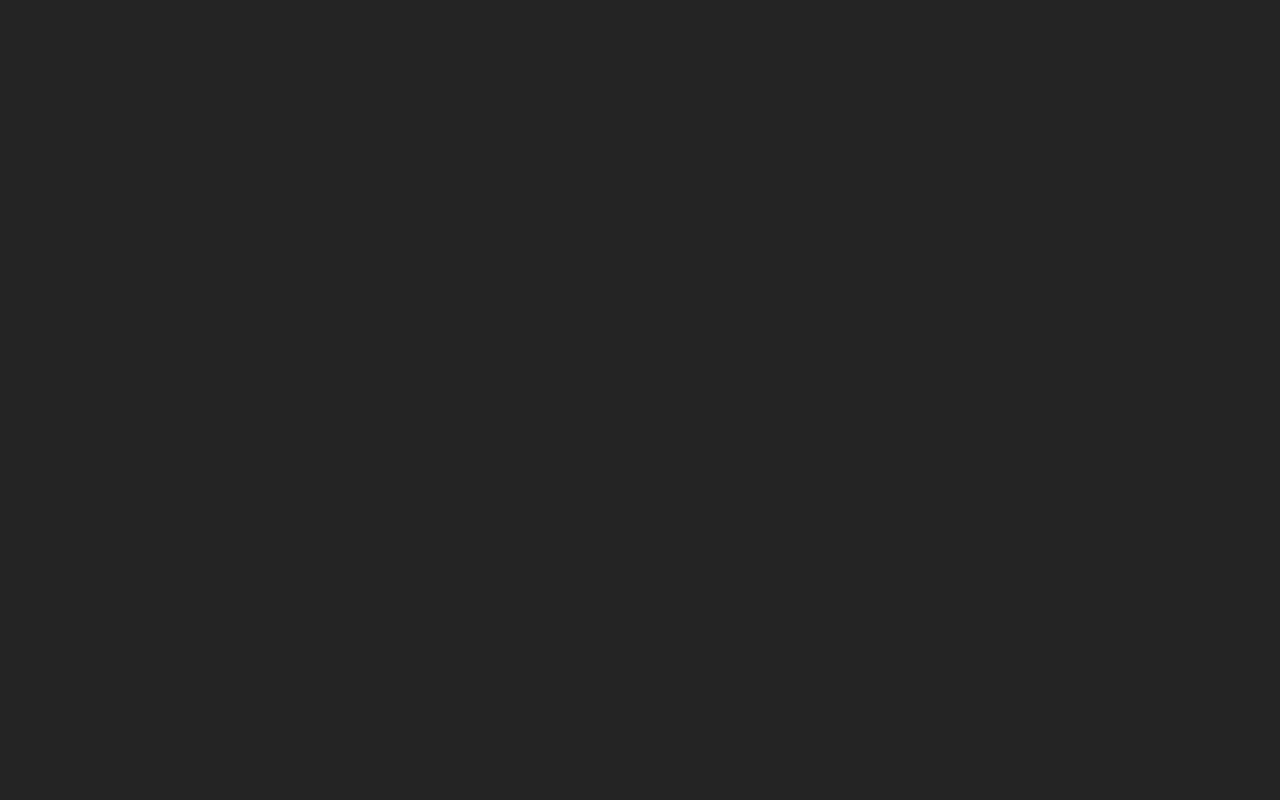
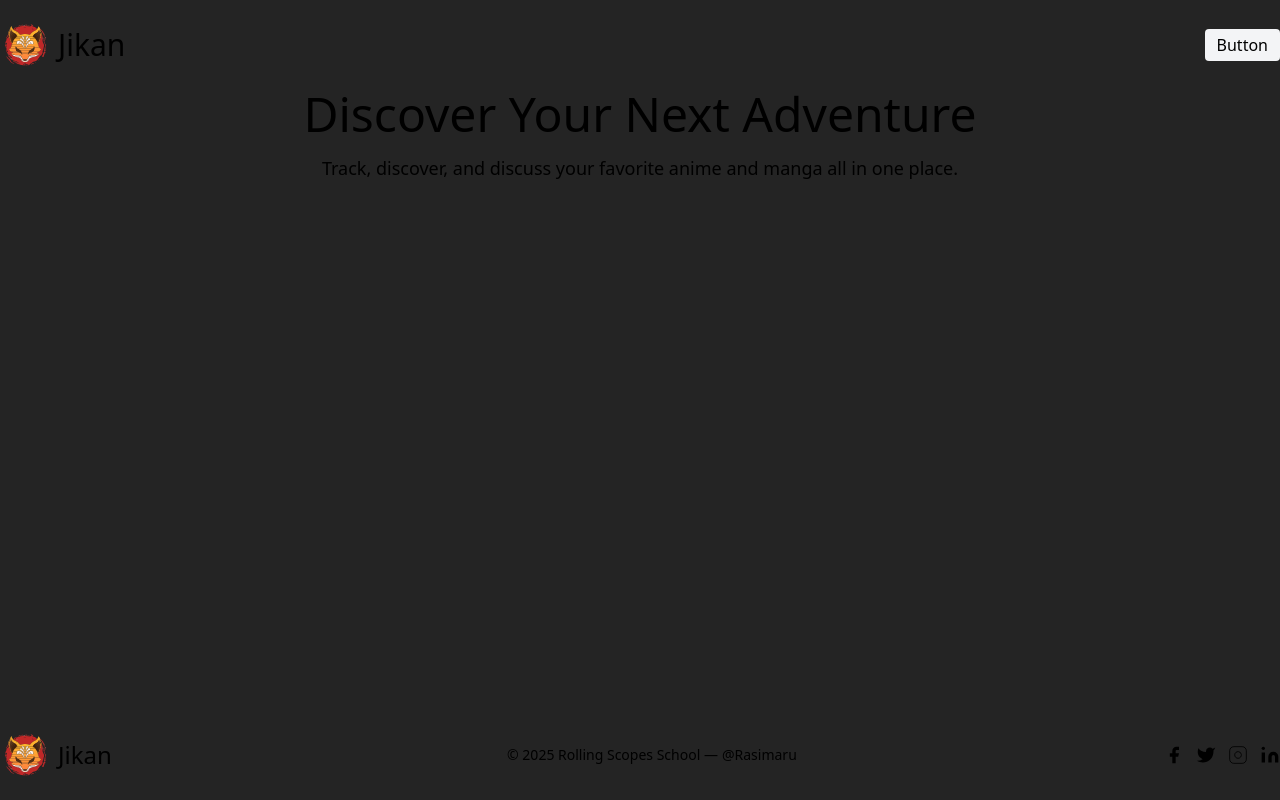
Before and after one commit to Rasimaru/react-jikan-app, a React (Vite) app: page / in a window 1280 px wide. Built offline with nearby package versions, Linux system fonts and the light colour scheme; no server answers.

Commit message:
feat: add base layout components

```diff
--- a/src/App.tsx
+++ b/src/App.tsx
@@ -1,5 +1,31 @@
-function App() {
-  return <></>;
+import React, { type JSX } from 'react';
+import Layout from '@/components/layout/Layout';
+
+class App extends React.Component {
+  state = {
+    items: [],
+    searchField: ''
+  };
+
+  componentDidMount(): void {
+    fetch('https://api.jikan.moe/v4/top/anime?filter=airing&page=1')
+      .then((response) => response.json())
+      .then((data) => this.setState({ items: data }));
+  }
+
+  render(): JSX.Element {
+    return (
+      <Layout>
+        <section className="hero flex flex-col gap-4">
+          <h2 className="text-5xl">Discover Your Next Adventure</h2>
+          <p className="text-lg text-center">
+            Track, discover, and discuss your favorite anime and manga all in one place.
+          </p>
+        </section>
+        <section></section>
+      </Layout>
+    );
+  }
 }
 
 export default App;
--- /dev/null
+++ b/src/components/layout/Footer.tsx
@@ -0,0 +1,57 @@
+import logo from '@/assets/logo-fox.svg';
+import type { JSX } from 'react';
+
+const Footer = (): JSX.Element => {
+  return (
+    <footer className="text-black dark:text-white body-font w-full">
+      <div className="py-5 mx-auto flex items-center justify-between sm:flex-row flex-col">
+        <a className="flex gap-2 title-font font-medium items-center md:justify-start justify-center ">
+          <img src={logo} alt={logo} width={50} height={50} />
+          <span className="text-2xl">Jikan</span>
+        </a>
+        <p className="text-sm  sm:ml-6 sm:mt-0 mt-4">
+          <a href="https://rs.school/" rel="noopener noreferrer" className="ml-1" target="_blank">
+            © 2025 Rolling Scopes School —
+          </a>
+          <a
+            href="https://github.com/Rasimaru"
+            rel="noopener noreferrer"
+            className="ml-1"
+            target="_blank"
+          >
+            @Rasimaru
+          </a>
+        </p>
+        <span className="inline-flex sm:mt-0 mt-4 justify-center sm:justify-start">
+          <a className="">
+            <svg fill="currentColor" className="w-5 h-5" viewBox="0 0 24 24">
+              <path d="M18 2h-3a5 5 0 00-5 5v3H7v4h3v8h4v-8h3l1-4h-4V7a1 1 0 011-1h3z"></path>
+            </svg>
+          </a>
+          <a className="ml-3 ">
+            <svg fill="currentColor" className="w-5 h-5" viewBox="0 0 24 24">
+              <path d="M23 3a10.9 10.9 0 01-3.14 1.53 4.48 4.48 0 00-7.86 3v1A10.66 10.66 0 013 4s-4 9 5 13a11.64 11.64 0 01-7 2c9 5 20 0 20-11.5a4.5 4.5 0 00-.08-.83A7.72 7.72 0 0023 3z"></path>
+            </svg>
+          </a>
+          <a className="ml-3 ">
+            <svg fill="none" stroke="currentColor" className="w-5 h-5" viewBox="0 0 24 24">
+              <rect width="20" height="20" x="2" y="2" rx="5" ry="5"></rect>
+              <path d="M16 11.37A4 4 0 1112.63 8 4 4 0 0116 11.37zm1.5-4.87h.01"></path>
+            </svg>
+          </a>
+          <a className="ml-3 ">
+            <svg fill="currentColor" stroke="currentColor" className="w-5 h-5" viewBox="0 0 24 24">
+              <path
+                stroke="none"
+                d="M16 8a6 6 0 016 6v7h-4v-7a2 2 0 00-2-2 2 2 0 00-2 2v7h-4v-7a6 6 0 016-6zM2 9h4v12H2z"
+              ></path>
+              <circle cx="4" cy="4" r="2" stroke="none"></circle>
+            </svg>
+          </a>
+        </span>
+      </div>
+    </footer>
+  );
+};
+
+export default Footer;
--- /dev/null
+++ b/src/components/layout/Header.tsx
@@ -0,0 +1,29 @@
+import logo from '@/assets/logo-fox.svg';
+import type { JSX } from 'react';
+
+const Header = (): JSX.Element => {
+  return (
+    <header className="text-black dark:text-white body-font w-full">
+      <div className="mx-auto flex flex-wrap py-5 flex-col md:flex-row items-center">
+        <a
+          href="#"
+          className="flex gap-2 title-font font-medium items-center md:justify-start justify-center "
+        >
+          <img src={logo} alt={logo} width={50} height={50} />
+          <h1 className="text-3xl">Jikan</h1>
+        </a>
+        <nav className="md:ml-auto md:mr-auto flex flex-wrap items-center text-base justify-center">
+          <a className="mr-5 hover:text-gray-900"></a>
+          <a className="mr-5 hover:text-gray-900"></a>
+          <a className="mr-5 hover:text-gray-900"></a>
+          <a className="mr-5 hover:text-gray-900"></a>
+        </nav>
+        <button className="inline-flex items-center bg-gray-100 text-black border-0 py-1 px-3 focus:outline-none hover:bg-gray-200 hover:cursor-pointer rounded text-base mt-4 md:mt-0">
+          Button
+        </button>
+      </div>
+    </header>
+  );
+};
+
+export default Header;
--- /dev/null
+++ b/src/components/layout/Layout.tsx
@@ -0,0 +1,16 @@
+import type { JSX } from 'react';
+import type { LayoutProps } from '@/types/types';
+import Header from './Header';
+import Footer from './Footer';
+
+const Layout = ({ children }: LayoutProps): JSX.Element => {
+  return (
+    <div className="container flex flex-col items-center justify-center text-center mx-auto light:bg-gray-100 text-black dark:text-white h-dvh">
+      <Header />
+      <main className="grow flex flex-col justify-start items-center w-full">{children}</main>
+      <Footer />
+    </div>
+  );
+};
+
+export default Layout;
--- a/src/styles/global.css
+++ b/src/styles/global.css
@@ -14,3 +14,7 @@
   -webkit-font-smoothing: antialiased;
   -moz-osx-font-smoothing: grayscale;
 }
+
+/* html, body {
+  height: 100%;
+} */
--- a/src/types/types.ts
+++ b/src/types/types.ts
@@ -0,0 +1,5 @@
+import type { ReactNode } from 'react';
+
+export type LayoutProps = {
+  children: ReactNode;
+};
```
Also changed, not shown: src/assets/logo-fox.svg (added).
